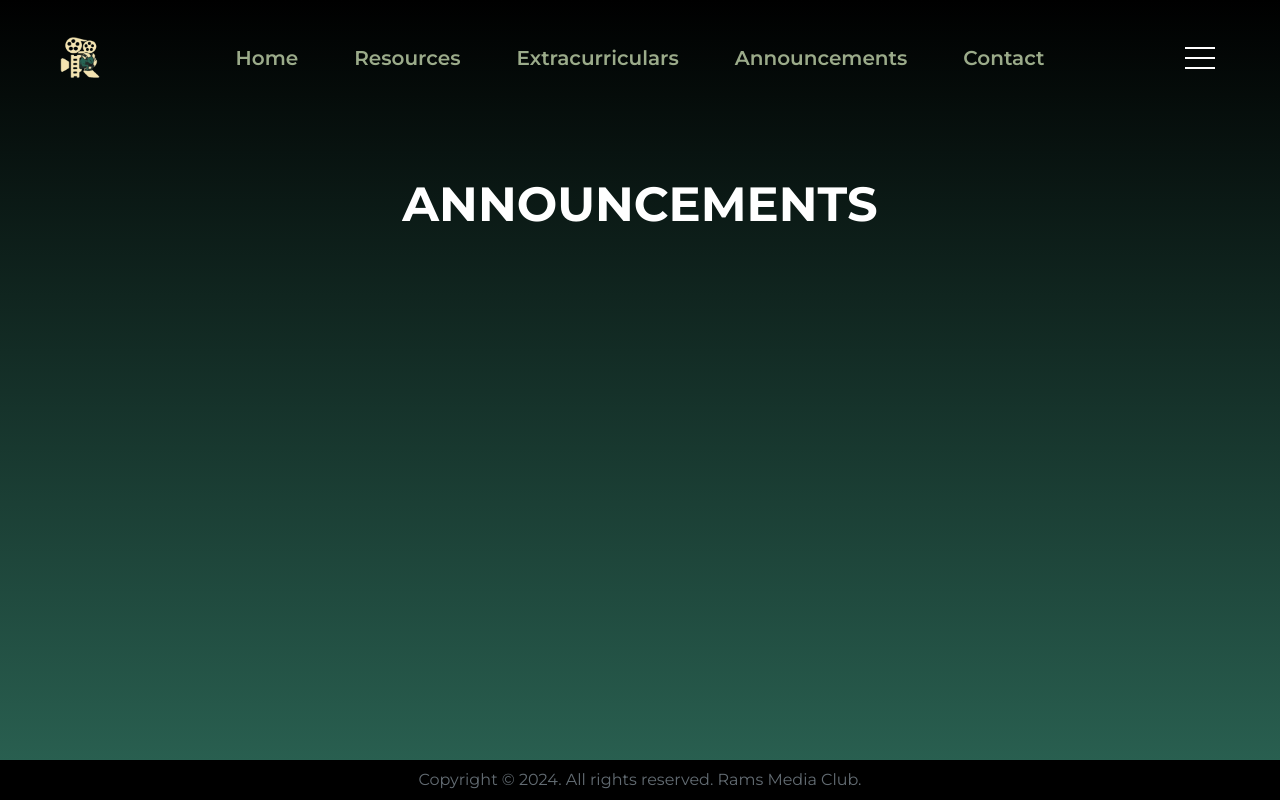
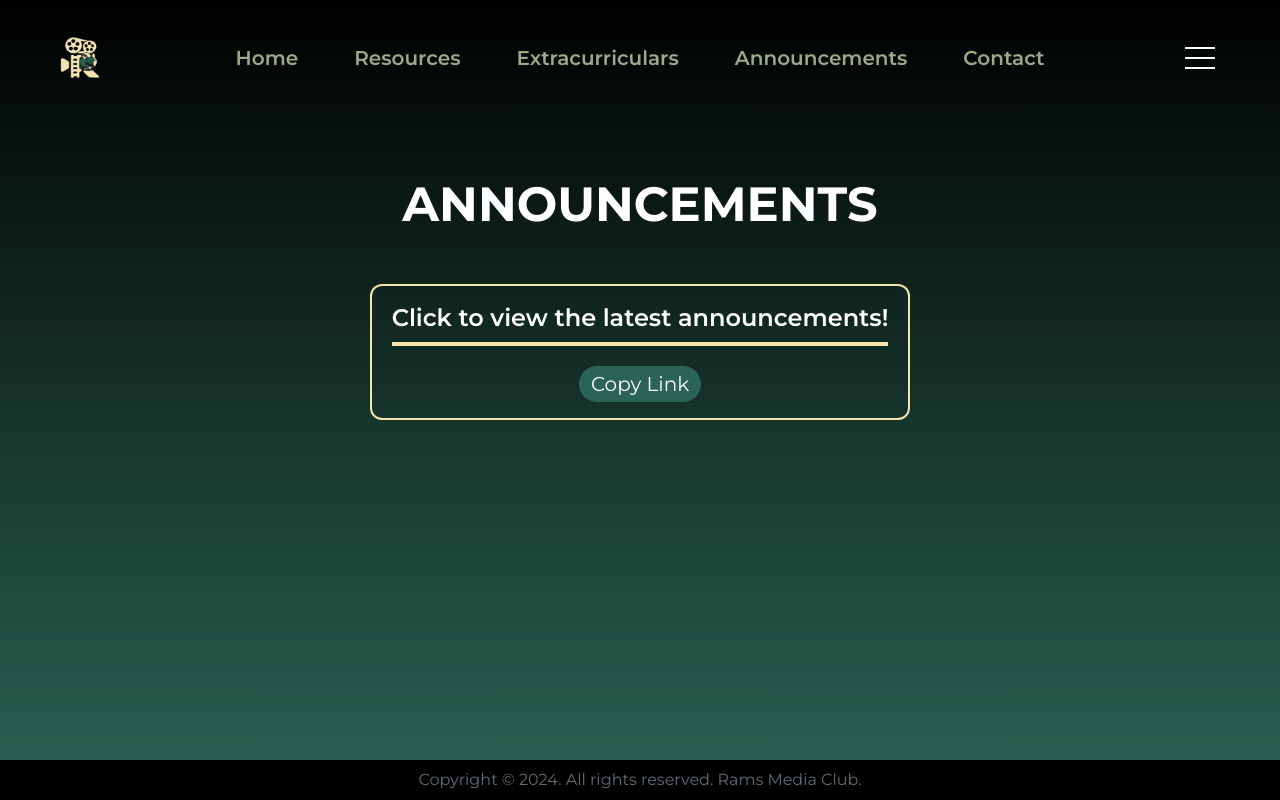
Before and after one commit to Anderson-Lai/rmc-frontend, a React (Vite) app: page /announcements in a window 1280 px wide. Built offline with nearby package versions, Linux system fonts and the light colour scheme.

Commit message:
started announcements

```diff
--- /dev/null
+++ b/src/Components/AnnouncementCard.tsx
@@ -0,0 +1,44 @@
+import { ReactNode, useRef } from "react";
+import { motion } from "framer-motion";
+
+type Props = {
+    title: string,
+    link: string,
+    embed: ReactNode
+}
+
+export default function AnnouncementCard( { title, link, embed} : Props ) {
+
+    const button = useRef<HTMLButtonElement | null>(null);
+
+    async function copyLink() {
+        await navigator.clipboard.writeText(link);
+        button.current!.textContent = "Copied!";
+    }
+
+    function handleMouseOut() {
+        button.current!.textContent = "Copy Link";
+    }
+
+    return (
+        <div className="border-2 border-border-light-yellow rounded-xl hover:shadow-small-white
+        duration-150 delay-75 font-title-family max-w-[750px] flex flex-col items-center px-5 py-4">
+            <h2 className="text-2xl text-center font-semibold">{title}</h2>
+            <hr className="border-2 border-border-light-yellow w-full mt-2 mb-5" />
+            <div>
+                {embed}
+            </div>
+            <motion.button
+                ref={button}
+                className="rounded-full px-3 py-1 text-xl text-center bg-bg-dark-green"
+                transition={{ duration: 0.15, delay: 0.075 }}
+                whileHover={{ scale: 1.05 }}
+                whileTap={{ scale: 0.95 }}
+                onClick={copyLink}
+                onMouseOut={handleMouseOut}
+            >
+                Copy Link
+            </motion.button>
+        </div>
+    );
+}
--- a/src/Pages/Announcements.tsx
+++ b/src/Pages/Announcements.tsx
@@ -1,10 +1,14 @@
 import PageTitle from "../Components/PageTitle";
-
+import AnnouncementCard from "../Components/AnnouncementCard";
 
 export default function Announcements() {
     return (
         <>
             <PageTitle title="ANNOUNCEMENTS" />
+
+            <div className="my-14 flex justify-center">
+                <AnnouncementCard link="" embed={<div></div>} title="Click to view the latest announcements!" />
+            </div>
         </>
     );
 }
```
